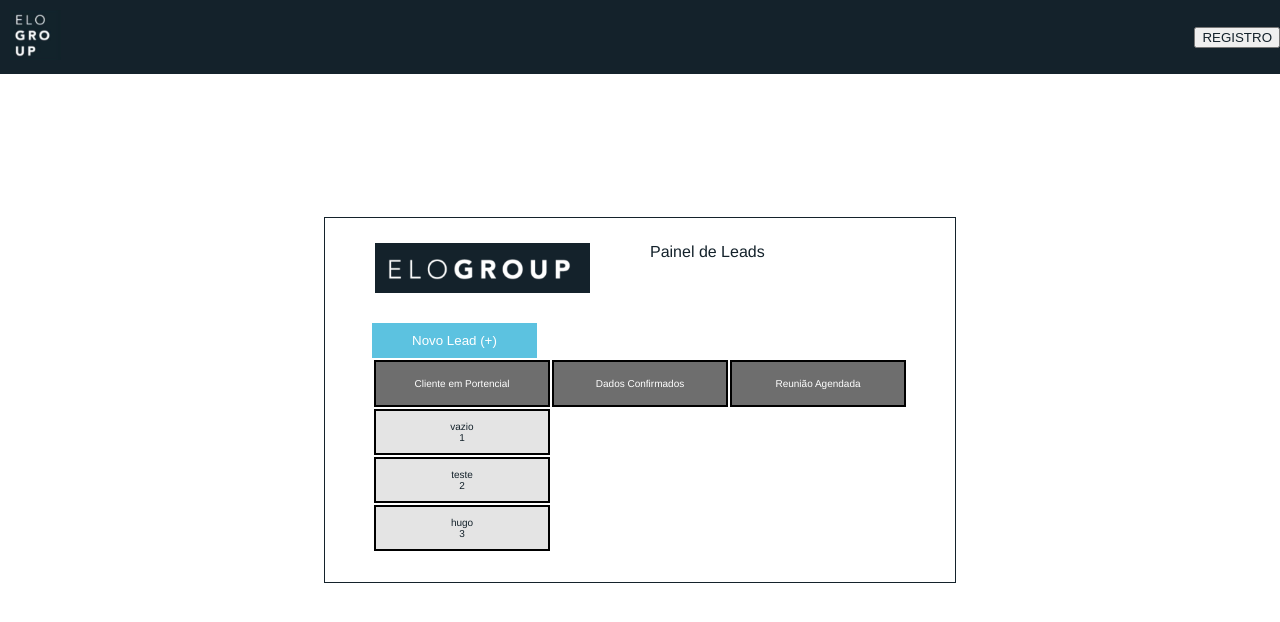
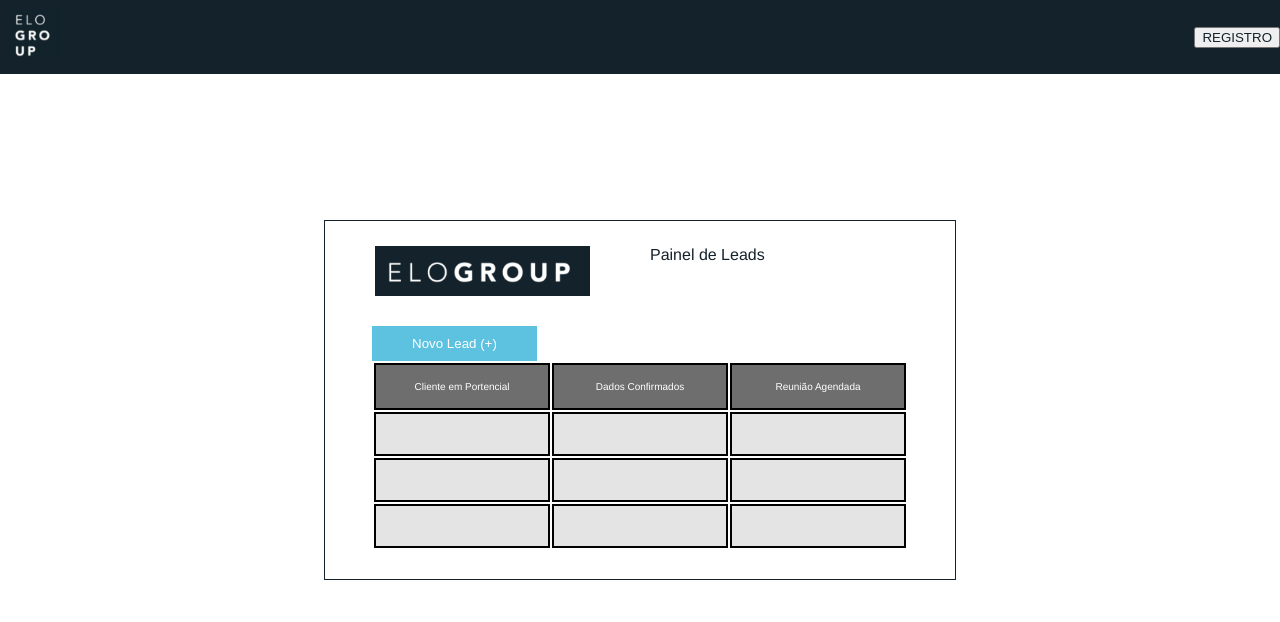
Before and after one commit to VictorHugofny/EloGroup_Case_Estagio_FullStack, a Vue app: page /leads in a window 1280 px wide. Shown: the top 622 px of the page. Built offline with nearby package versions, Linux system fonts and the light colour scheme.

Commit message:
Leads logica passando de estado

```diff
--- a/src/components/Button.vue
+++ b/src/components/Button.vue
@@ -11,8 +11,9 @@ export default {
     data(){
     return {
         tipoUsuario: true
+    }
+  }
 }
-}}
 </script>
 
 <style scoped>
--- a/src/components/TabbleLeads.vue
+++ b/src/components/TabbleLeads.vue
@@ -9,17 +9,34 @@
     </tr>
 
      <tr v-for="lead in leads" :key="lead.nome" class = "tabela-vazia">
+        <td v-if = "lead.estado == 1" @click = "mover">
+          <p v-show = "position == 0">{{lead.nome}}</p>
+        </td>
         <td v-if = "lead.estado == 1">
-          <p>{{lead.nome}}</p>
-          <p>{{lead.estado}}</p>
+          <p v-show = "position == 1" @click = "mover">{{lead.nome}}</p>
+        </td>
+        <td v-if = "lead.estado == 1">
+          <p v-show = "position == 2">{{lead.nome}}</p>
+        </td>
+
+        <td v-if = "lead.estado == 2" >
+          <p></p>
         </td>
         <td v-if = "lead.estado == 2" >
-          <p>{{lead.nome}}</p>
-           <p>{{lead.estado}}</p>
+          <p></p>
+        </td>
+        <td v-if = "lead.estado == 2" >
+          <p></p>
+        </td>
+
+        <td v-if = "lead.estado == 3">
+          <p></p>
         </td>
         <td v-if = "lead.estado == 3">
-          <p>{{lead.nome}}</p>
-          <p>{{lead.estado}}</p>
+          <p></p>
+        </td>
+        <td v-if = "lead.estado == 3">
+          <p></p>
         </td>
       </tr>
    </table>
@@ -32,14 +49,37 @@
 
 
 export default {
+    mounted() {
+         this.position = localStorage.position;
+    },
+    methods:{
+        mover: function(){
+            if (this.position < 2){
+                localStorage.position++
+            }
 
 
+            if (localStorage.position == 0){
+                localStorage.position = 0
+                this.position = 0
+
+            }else if (localStorage.position == 1){
+                localStorage.position = 1
+                this.position = 1
+
+            }
+            else if (localStorage.position == 2){
+                localStorage.position = 2
+                this.position = 2
+            } }
+    },
     data(){
 
     return{
+        position : localStorage.position,
         leads: [ //base de dados
         {
-            nome : 'vazio',
+            nome : localStorage.nome,
             estado : 1
         },
         {
@@ -67,6 +107,10 @@ export default {
     margin:0;
     padding:0;
 }
+*{
+    margin:0 ;
+    padding:0 ;
+}
 
 td{
     border: 2px solid black;
--- a/src/views/NewLead.vue
+++ b/src/views/NewLead.vue
@@ -40,6 +40,10 @@ export default {
   },
   methods:{
       newLead: function(){
+          localStorage.nome = this.nome;
+          localStorage.telefone = this.telefone;
+          localStorage.email = this.email;
+          localStorage.position = 0
           router.push("LeadCreate");
       }
   },
@@ -50,7 +54,17 @@ export default {
         telefone : '',
         email : ''
     }
-},
+}, mounted() {
+    if (localStorage.nome) {
+      this.nome = localStorage.nome;
+    }
+    if (localStorage.telefone) {
+      this.telefone = localStorage.telefone;
+    }
+    if (localStorage.telefone) {
+      this.email = localStorage.email;
+    }
+  }
 }
 </script>
 
--- a/src/views/PainelLeads.vue
+++ b/src/views/PainelLeads.vue
@@ -37,7 +37,7 @@ export default {
 }
 </script>
 
-<style>
+<style scoped>
 body {
   margin: 0;
   padding: 0;
--- a/src/views/Registro.vue
+++ b/src/views/Registro.vue
@@ -92,7 +92,7 @@ mounted() {
 }
 </script>
 
-<style>
+<style scoped>
 
 .login {
   display: flex;
```
